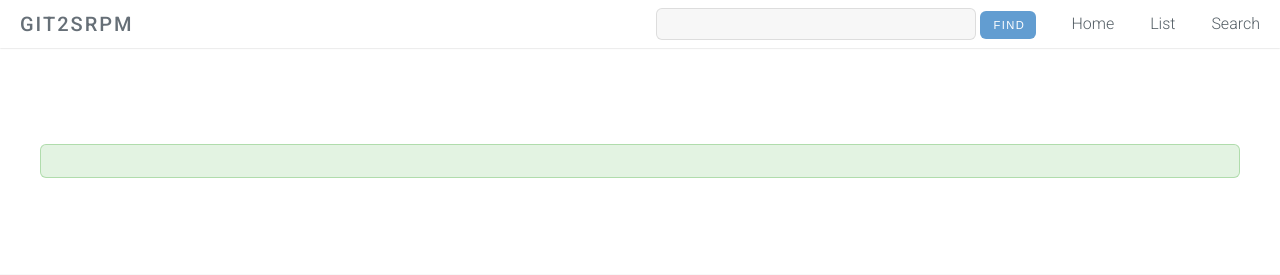
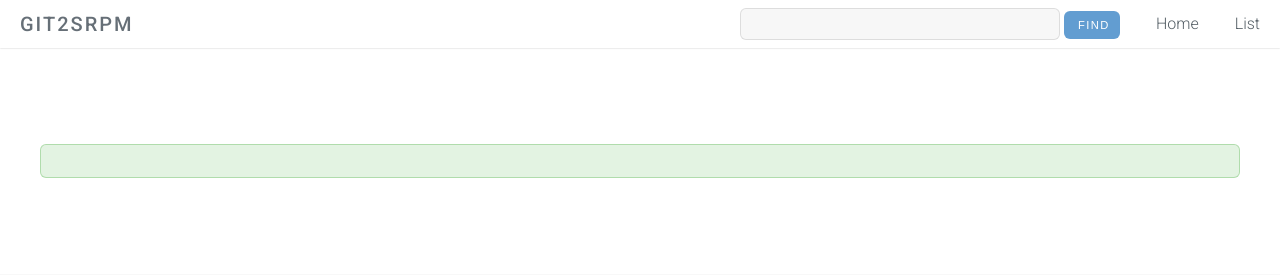
Before and after one commit to hhorak/git2srpm, a Python web app: template templates/info.html in a window 1280 px wide. Shown: the top 275 px of the page. Run offline with Jinja, Linux system fonts and the light colour scheme; the template is opened without the code that fills it, so the values that code supplies are empty.

Commit message:
Remove search link

```diff
--- a/templates/base.html
+++ b/templates/base.html
@@ -34,7 +34,6 @@
 					</li>
 						<li><a href="/">Home</a></li>
 						<li><a href="/list">List</a></li>
-						<li><a href="/search">Search</a></li>
 					</ul>
 				</nav>
 			</header>
```
